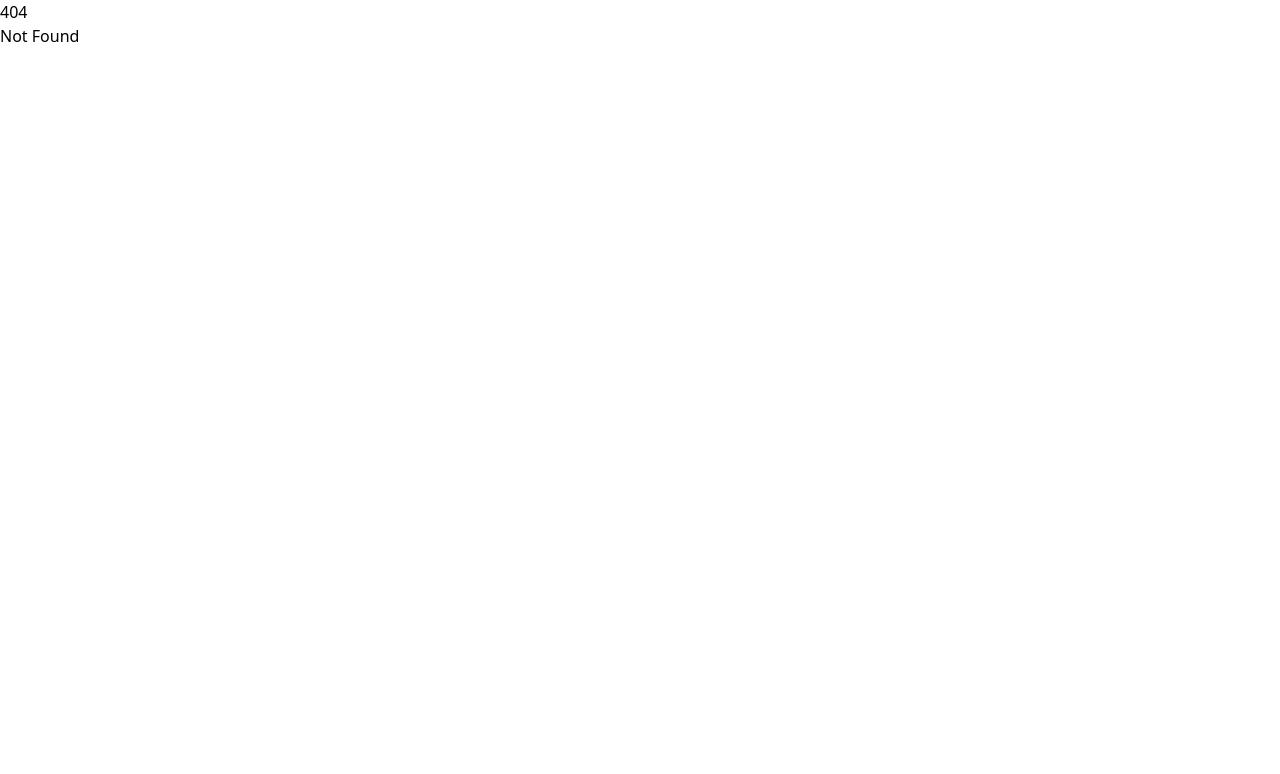
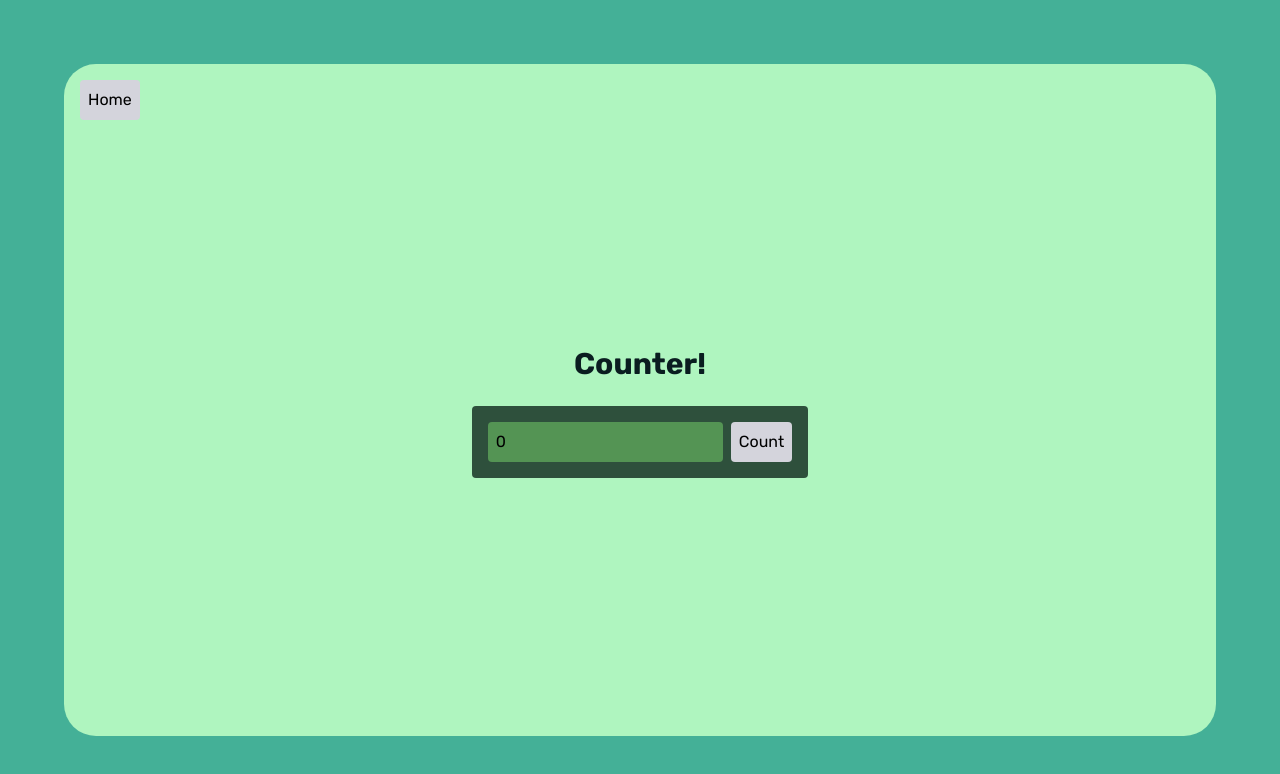
Before and after one commit to flamboh/7guis-svelte, a SvelteKit app: page /examples/01_counter in a window 1280 px wide. Before the commit this address had no page. Shown: the top 774 px of the page. Built offline with nearby package versions, Linux system fonts and the light colour scheme.

Commit message:
completed counter and converter

```diff
--- a/package.json
+++ b/package.json
@@ -29,9 +29,12 @@
 		"prettier-plugin-tailwindcss": "^0.6.11",
 		"svelte": "^5.0.0",
 		"svelte-check": "^4.0.0",
-		"tailwindcss": "^4.0.0",
+		"tailwindcss": "^4.0.3",
 		"typescript": "^5.0.0",
 		"typescript-eslint": "^8.20.0",
 		"vite": "^6.0.0"
+	},
+	"dependencies": {
+		"@tailwindcss/vite": "^4.0.3"
 	}
 }
--- a/src/app.css
+++ b/src/app.css
@@ -1,19 +1,22 @@
+@import url('https://fonts.googleapis.com/css2?family=Rubik:ital,wght@0,300..900;1,300..900&display=swap');
 @import 'tailwindcss';
 
-/*
-  The default border color has changed to `currentColor` in Tailwind CSS v4,
-  so we've added these compatibility styles to make sure everything still
-  looks the same as it did with Tailwind CSS v3.
+@font-face {
+	font-family: Rubik;
+	font-style: normal;
+	font-optical-sizing: auto;
+	font-weight: 300 900;
+	font-display: swap;
+	src: url('https://fonts.googleapis.com/css2?family=Rubik:ital,wght@0,300..900;1,300..900&display=swap');
+}
 
-  If we ever want to remove these styles, we need to add an explicit border
-  color utility to any element that depends on these defaults.
-*/
-@layer base {
-  *,
-  ::after,
-  ::before,
-  ::backdrop,
-  ::file-selector-button {
-    border-color: var(--color-gray-200, currentColor);
-  }
+@theme {
+	--font-body: Rubik, sans-serif;
+
+	--color-keppel: #44b097;
+	--color-mint: #aff5bf;
+	--color-jungle: #0a1d20;
+	--color-clover: #549454;
+	--color-silver: #d4d4dc;
+	--color-moss: #2e503c;
 }
--- /dev/null
+++ b/src/examples/01_counter/index.svelte
@@ -0,0 +1,15 @@
+<script lang="ts">
+	let count = $state(0);
+</script>
+
+<div class="bg-keppel font-body flex h-screen">
+	<div class="bg-mint m-16 flex w-full flex-col items-center justify-center space-x-2 rounded-4xl">
+		<h1 class="text-jungle m-6 rounded-sm px-2 text-center text-3xl font-bold">Counter!</h1>
+		<div class="bg-moss flex items-center justify-center space-x-2 rounded-sm p-4">
+			<input type="number" bind:value={count} disabled class="bg-clover w-max rounded-sm p-2" />
+			<button onclick={() => count++} class="bg-silver rounded-sm p-2 hover:brightness-90"
+				>Count</button
+			>
+		</div>
+	</div>
+</div>
--- /dev/null
+++ b/src/examples/02_converter/index.svelte
@@ -0,0 +1,43 @@
+<script lang="ts">
+	class Temperature {
+		#c = $state(0);
+		#f = $state(0);
+
+		get c() {
+			return this.#c;
+		}
+
+		set c(c: number) {
+			this.#c = c;
+			this.#f = c * (9 / 5) + 32;
+		}
+
+		get f() {
+			return this.#f;
+		}
+
+		set f(f: number) {
+			this.#f = f;
+			this.#c = (f - 32) * (5 / 9);
+		}
+
+		constructor() {
+			this.#c = 0;
+			this.#f = 32;
+		}
+	}
+	const T = new Temperature();
+</script>
+
+<div class="bg-keppel font-body flex h-screen">
+	<div
+		class="font-body bg-mint m-16 flex w-full flex-col items-center justify-center space-x-2 rounded-4xl"
+	>
+		<h1 class="text-jungle m-6 rounded-sm px-2 text-center text-3xl font-bold">Converter!</h1>
+		<div class="bg-moss text-silver rounded-sm p-4">
+			<input type="number" bind:value={T.c} class="bg-clover w-[10ch] rounded-sm px-2" />
+			Celsius =
+			<input type="number" bind:value={T.f} class="bg-clover w-[10ch] rounded-sm px-2" /> Fahrenheit
+		</div>
+	</div>
+</div>
--- a/src/routes/+page.svelte
+++ b/src/routes/+page.svelte
@@ -1,2 +1,16 @@
-<h1>Welcome to SvelteKit</h1>
-<p>Visit <a href="https://svelte.dev/docs/kit">svelte.dev/docs/kit</a> to read the documentation</p>
+<script lang="ts">
+	const examples = [
+		{ label: 'Counter', path: '01_counter' },
+		{ label: 'Converter', path: '02_converter' }
+	];
+</script>
+
+<div class="bg-keppel font-body flex h-screen">
+	<div class="bg-mint m-16 flex w-full flex-col items-center justify-center rounded-4xl">
+		{#each examples as { label, path }, i}
+			<a href="/examples/{path}" class="text-jungle m-2 rounded-sm p-1 text-3xl font-bold">
+				{i + 1}: {label}
+			</a>
+		{/each}
+	</div>
+</div>
--- /dev/null
+++ b/src/routes/examples/+layout.svelte
@@ -0,0 +1,8 @@
+<script lang="ts">
+	import '../../app.css';
+	let { children } = $props();
+</script>
+
+<a href="/" class="font-body bg-silver absolute m-20 h-min rounded-sm p-2">Home</a>
+
+{@render children()}
--- /dev/null
+++ b/src/routes/examples/[example]/+page.svelte
@@ -0,0 +1,9 @@
+<script lang="ts">
+	import { page } from '$app/stores';
+
+	const example = $derived(import(`../../../examples/${$page.params.example}/index.svelte`));
+</script>
+
+{#await example then component}
+	<component.default />
+{/await}
--- a/vite.config.ts
+++ b/vite.config.ts
@@ -1,6 +1,10 @@
 import { sveltekit } from '@sveltejs/kit/vite';
 import { defineConfig } from 'vite';
+import tailwindcss from '@tailwindcss/vite';
 
 export default defineConfig({
-	plugins: [sveltekit()]
+	plugins: [
+		tailwindcss(),
+		sveltekit(),
+	]
 });
```
Also changed, not shown: 1 other file (tests, documents, lock files or other folders).
